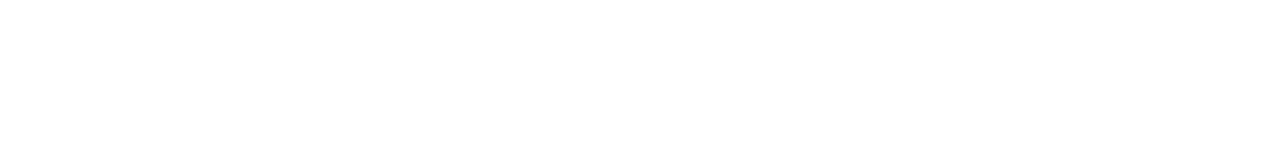
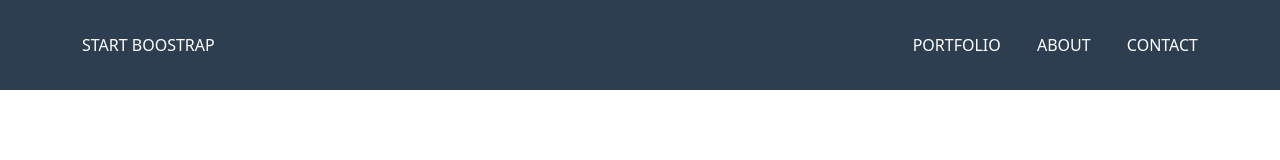
Before and after one commit to catanielena/html-css-bootstrap-freelancer, a plain HTML site: page index.html in a window 1280 px wide. Drawn offline with nearby package versions, Linux system fonts and the light colour scheme.

Commit message:
Add: header

```diff
--- a/css/style.css
+++ b/css/style.css
@@ -3,3 +3,57 @@
     --blue: #3a546d;
     --teal: #1abc9c;
 }
+
+/* common */
+body {
+    color: #fff;
+}
+
+ul {
+    list-style: none;
+}
+
+/* button */
+a {
+    display: inline-block;
+    color: #fff;
+    text-decoration: none;
+}
+
+.btn {
+    background-color: transparent;
+    border: 1px solid #fff;
+    color: #fff;
+}
+
+/* typo */
+h1, h2, h3, h4, h5, h6,
+.uppercase {
+    text-transform: uppercase;
+}
+
+/* header */
+
+header{
+    height: 90px;
+    position: fixed;
+    width: 100%;
+    background-color:  var(--dark-blue);
+}
+
+header nav {
+    justify-items: flex-end;
+}
+
+header a {
+    line-height: 90px;
+    text-transform: uppercase;
+}
+
+header nav a {
+    margin-left: 2rem;
+}
+
+header li {
+    display: inline-block;
+}
--- a/index.html
+++ b/index.html
@@ -13,7 +13,33 @@
     <body>
 
         <!-- header -->
-        <header></header>
+        <header>
+            <div class="container-md">
+                <div class="row">
+                    <div class="col-6 col-sm-4">
+                        <a href="#">start boostrap</a>
+                    </div>
+                    <div class="col-6 col-sm-8 text-end align-items-center d-flex justify-content-end">
+                        <nav>
+                            <a class="btn align-middle d-inline-block d-sm-none">
+                                lorem
+                            </a>
+                            <ul class="d-none d-sm-inline-block">
+                                <li>
+                                    <a href="#">portfolio</a>
+                                </li>
+                                <li>
+                                    <a href="#">about</a>
+                                </li>
+                                <li>
+                                    <a href="#">contact</a>
+                                </li>
+                            </ul>
+                        </nav>
+                    </div>
+                </div>
+            </div>
+        </header>
         <!-- /header -->
 
         <!-- main -->
```
